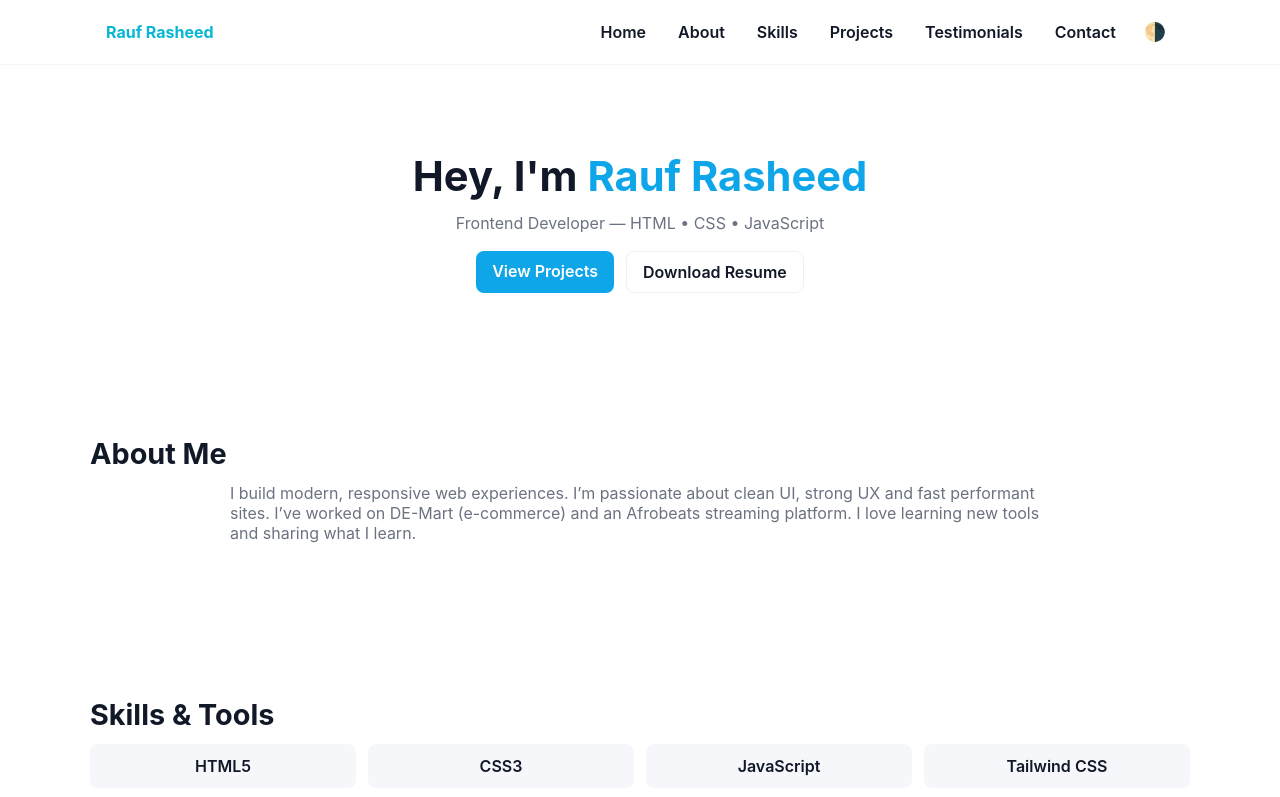
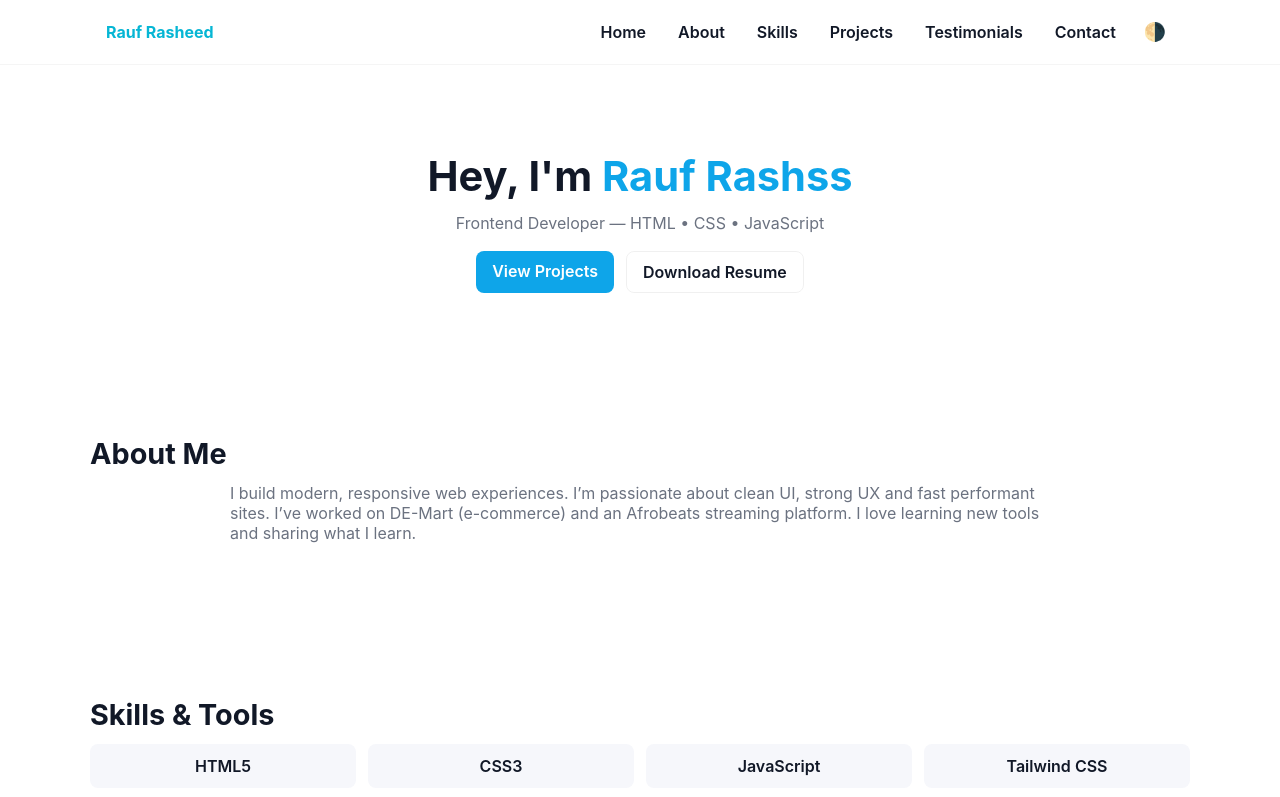
Before and after one commit to raufrasheed37-ctrl/abdul-rasheed, a plain HTML site: page index.html in a window 1280 px wide. Shown: the top 797 px of the page. Drawn offline with nearby package versions, Linux system fonts and the light colour scheme.

Commit message:
change line 56

```diff
--- a/index.html
+++ b/index.html
@@ -53,7 +53,7 @@
   <main>
     <section id="home" class="hero" data-aos="fade-up">
       <div class="hero-inner">
-        <h1>Hey, I'm <span class="accent">Rauf Rasheed</span></h1>
+        <h1>Hey, I'm <span class="accent">Rauf Rashss</span></h1>
         <p class="sub">Frontend Developer — HTML • CSS • JavaScript</p>
         <div class="hero-ctas">
           <a class="btn primary" href="#projects">View Projects</a>
```
